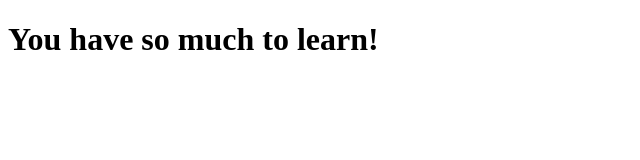
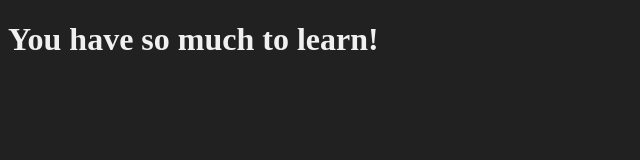
Before and after one commit to Usheninte/nodejs-refresher-learning, a website: page section_B/navigation-project/views/home.html in a window 1280 px wide. Shown: the whole page, without its empty margins (0-640 px from the left). Drawn offline with Linux system fonts and the light colour scheme.

Commit message:
linked static css

```diff
--- /dev/null
+++ b/section_B/navigation-project/public/css/main.css
@@ -0,0 +1,4 @@
+body {
+  color: #f0f0f0;
+  background-color: #212121;
+}
--- a/section_B/navigation-project/views/home.html
+++ b/section_B/navigation-project/views/home.html
@@ -5,6 +5,7 @@
   <meta name="viewport" content="width=device-width, initial-scale=1.0">
   <meta http-equiv="X-UA-Compatible" content="ie=edge">
   <title>Home Page</title>
+  <link rel="stylesheet" href="/css/main.css">
 </head>
 <body>
 
```
Also changed, not shown: section_B/navigation-project/views/users.html (+1 -0 lines).
